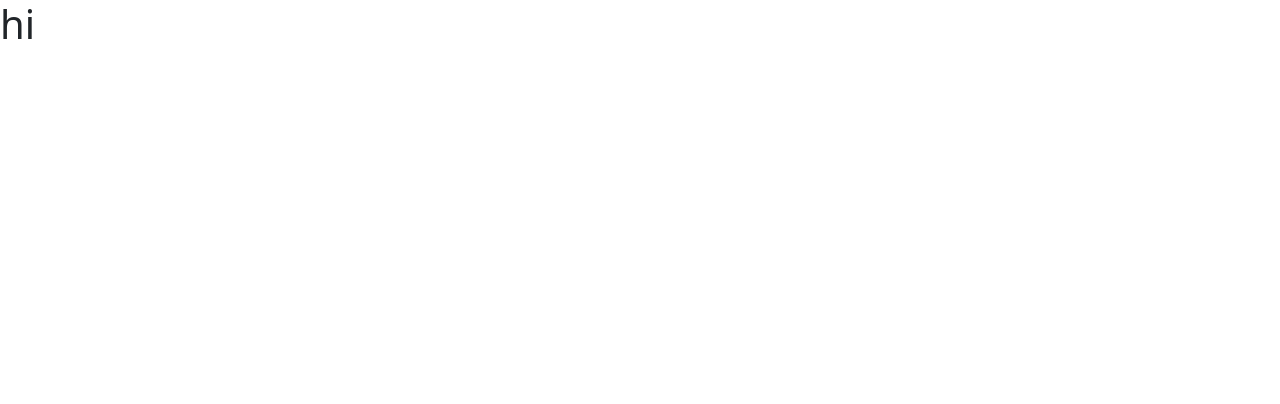
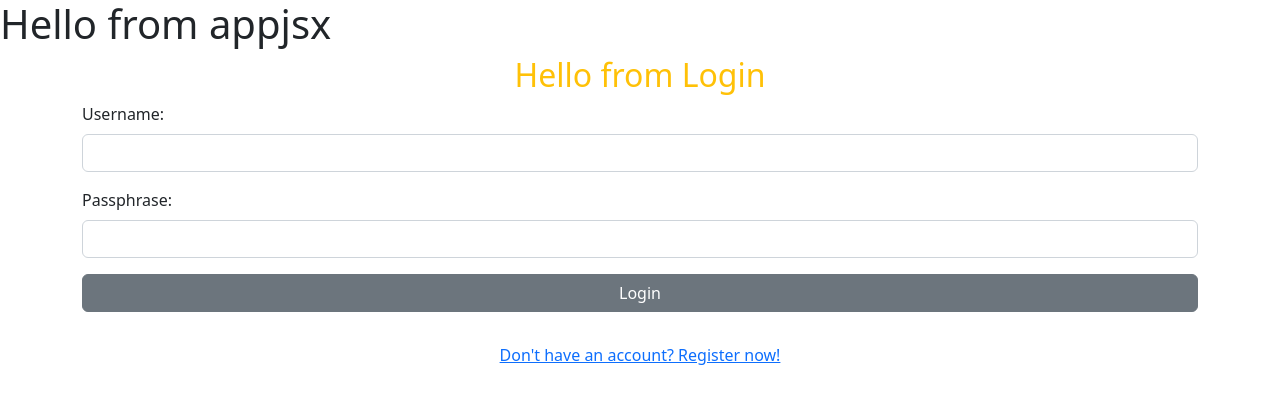
Before and after one commit to trevorerwin/svg-hunter, a React (Create React App) app in the folder client/svg-hunter-app/: page / in a window 1280 px wide. Shown: the top 404 px of the page. Built offline with nearby package versions, Linux system fonts and the light colour scheme.

Commit message:
auth login and signup function

```diff
--- a/client/svg-hunter-app/package.json
+++ b/client/svg-hunter-app/package.json
@@ -6,9 +6,12 @@
     "@testing-library/jest-dom": "^5.16.5",
     "@testing-library/react": "^13.4.0",
     "@testing-library/user-event": "^13.5.0",
+    "bootstrap": "^5.2.3",
     "react": "^18.2.0",
     "react-dom": "^18.2.0",
+    "react-router-dom": "^6.11.2",
     "react-scripts": "5.0.1",
+    "reactstrap": "^9.1.10",
     "web-vitals": "^2.1.4"
   },
   "scripts": {
--- a/client/svg-hunter-app/src/App.css
+++ b/client/svg-hunter-app/src/App.css
@@ -36,3 +36,6 @@
     transform: rotate(360deg);
   }
 }
+.submit-button-login {
+  background-color: ad6ee7
+}
--- a/client/svg-hunter-app/src/App.jsx
+++ b/client/svg-hunter-app/src/App.jsx
@@ -1,10 +1,20 @@
-import logo from './logo.svg';
-import './App.css';
+import React from "react";
+import "./App.css"
+import AuthToggle from "./Auth/AuthToggle";
+import { Route, Routes } from "react-router-dom";
 
 function App() {
-  return (
+
+ return (
     <div>
-      <h1>hi</h1>
+
+
+        <h1>Hello from appjsx</h1>
+
+        <AuthToggle />
+        {/* <Routes>
+        <Route path="/" element={<AuthToggle />} />
+        </Routes> */}
     </div>
   );
 }
--- a/client/svg-hunter-app/src/Auth/AuthToggle.jsx
+++ b/client/svg-hunter-app/src/Auth/AuthToggle.jsx
@@ -0,0 +1,29 @@
+import { useState } from "react";
+import { Button, Col, Container, Row } from "reactstrap";
+import Login from "./Login";
+import Signup from "./Signup";
+
+
+
+const AuthToggle = (props) => {
+  const [showLogin, setShowLogin] = useState(true);
+  return (<Container>
+    <Row>
+      <Col className="d-grid justify-center ">
+        {showLogin ? (
+          <Login updateToken={props.updateToken} />
+        ) : (
+          <Signup updateToken={props.updateToken} />
+        )}
+        <div className="text-center"  >
+
+        <button type="button" className="btn btn-link" onClick={() => setShowLogin(!showLogin)}>{ showLogin ? "Don't have an account? Register now!" : "Already have an account? Login"}</button>
+
+        </div>
+      </Col>
+    </Row>
+  </Container>
+  );
+};
+
+export default AuthToggle
--- a/client/svg-hunter-app/src/Auth/Login.jsx
+++ b/client/svg-hunter-app/src/Auth/Login.jsx
@@ -0,0 +1,87 @@
+import React, { useState } from "react";
+import { useNavigate } from "react-router-dom";
+import { Button, Form, FormGroup, Input, Label } from "reactstrap";
+import "../App.css"
+
+const Login = (props) => {
+  // UseState variables
+  const [Username, setUsername] = useState("");
+  const [Passphrase, setPassphrase] = useState("");
+  //BrowserRouter Hook
+  // const navigate = useNavigate();
+
+  //Functions Here
+  async function handleSubmit(e) {
+    e.preventDefault();
+    //take path from postman
+    let url = `http://localhost:4000/user/login`;
+    //take the body of postman
+    let bodyObject = {
+      Username: Username,
+      Passphrase: Passphrase,
+    };
+
+    let myHeaders = new Headers();
+    myHeaders.append("Content-Type", "application/json");
+
+    const requestOptions = {
+      headers: myHeaders,
+      method: "POST",
+      body: JSON.stringify(bodyObject),
+    };
+
+    try {
+      const response = await fetch(url, requestOptions);
+      const data = await response.json();
+      console.log(data);
+      if (data.message === "passwords matched") {
+        props.updateToken(data.token);
+        //   navigate("/lobby")
+      }
+    } catch (error) {
+      console.error(error.message);
+    }
+  }
+  return (
+    <>
+      <h2 className="text-center text-warning">Hello from Login</h2>
+      {/* Start of Username */}
+        <Form onSubmit={handleSubmit}>
+        <FormGroup>
+          <Label> Username:</Label>
+          <Input
+            value={Username}
+            type="text"
+            required
+            onChange={(e) => setUsername(e.target.value)}
+          ></Input>
+        </FormGroup>
+
+        {/* End of Username */}
+
+        {/* Start of Password */}
+        <FormGroup>
+          <Label>Passphrase:</Label>
+          <Input
+            value={Passphrase}
+            type="password"
+            required
+            onChange={(e) => setPassphrase(e.target.value)}
+          />
+        </FormGroup>
+
+      {/* End of Password */}
+
+      {/* Start of form submit button */}
+      <div   className="d-grid gap-2 mb-4">
+            <Button className= "submit-button-login" type="submit">
+              Login
+            </Button>
+          </div>
+      {/* Eond of form submit button */}
+      </Form>
+    </>
+  );
+};
+
+export default Login;
--- a/client/svg-hunter-app/src/Auth/Signup.jsx
+++ b/client/svg-hunter-app/src/Auth/Signup.jsx
@@ -0,0 +1,114 @@
+import React, { useEffect, useState } from "react";
+import { useNavigate } from "react-router-dom";
+import { Button, Form, FormGroup, Input, Label } from "reactstrap";
+
+// firstName lastName username password
+const Signup = (props) => {
+  // UseState variables on top
+  const [Name, setName] = useState("");
+  const [Email, setEmail] = useState("");
+  const [Username, setUsername] = useState("");
+  const [Passphrase, setPassphrase] = useState("");
+
+
+  // BrowserRouter Navigate
+  // const navigate = useNavigate();
+
+  // Functions Here
+  async function handleSubmit(e) {
+    e.preventDefault();
+    // take path from your postman
+    let url = `http://localhost:4000/user/signup`;
+    // take what works in your postman, copy the body over and set them to the variables
+    let bodyObject = {
+      Name: Name,
+      Email: Email,
+      Username: Username,
+      Passphrase: Passphrase,
+    };
+
+    let myHeaders = new Headers();
+    myHeaders.append("Content-Type", "application/json");
+
+    const requestOptions = {
+      headers: myHeaders,
+      method: "POST",
+      body: JSON.stringify(bodyObject),
+    };
+
+    try {
+      const response = await fetch(url, requestOptions);
+      const data = await response.json();
+      console.log(data);
+      if (data.message === "new user created") {
+        props.updateToken(data.token);
+        // navigate("/lobby");
+      }
+    } catch (error) {
+      console.error(error.message);
+    }
+  }
+
+  return (
+    <>
+      <h2 className="text-center">Please fill out the form below to register</h2>
+      <Form onSubmit={handleSubmit}>
+        {/* Start of Name */}
+        <FormGroup>
+          <Label>Name:</Label>
+          <Input
+            value={Name}
+            onChange={(e) => setName(e.target.value)}
+          />
+        </FormGroup>
+        {/* End of Name */}
+
+        {/* Start of Email */}
+        <FormGroup>
+          <Label>Email:</Label>
+          <Input
+            type="email"
+            required
+            value={Email}
+            onChange={(e) => setEmail(e.target.value)}
+          />
+        </FormGroup>
+        {/* End of Email */}
+
+        {/* Start of Username */}
+        <FormGroup>
+          <Label>Username:</Label>
+          <Input
+            value={Username}
+            type="username"
+            required
+            onChange={(e) => setUsername(e.target.value)}
+          />
+        </FormGroup>
+        {/* End of Username */}
+
+        {/* Start of Password */}
+        <FormGroup>
+          <Label>Passphrase:</Label>
+          <Input
+            value={Passphrase}
+            type="password"
+            required
+            onChange={(e) => setPassphrase(e.target.value)}
+          />
+        </FormGroup>
+        {/* End of Password */}
+
+        {/* Start of form submit button */}
+        <div class="d-grid gap-2 mb-4">
+          <Button type="submit" color="danger">
+            Signup
+          </Button>
+        </div>
+        {/* Eond of form submit button */}
+      </Form>
+    </>
+  );
+};
+
+export default Signup;
--- a/client/svg-hunter-app/src/index.js
+++ b/client/svg-hunter-app/src/index.js
@@ -3,12 +3,14 @@ import ReactDOM from 'react-dom/client';
 import './index.css';
 import App from './App';
 import reportWebVitals from './reportWebVitals';
-import 'bootstrap/dist/css/bootstrap.min.css';
-
+import "bootstrap/dist/css/bootstrap.min.css";
+import { BrowserRouter } from "react-router-dom";
 const root = ReactDOM.createRoot(document.getElementById('root'));
 root.render(
   <React.StrictMode>
-    <App />
+    <BrowserRouter>
+      <App />
+    </BrowserRouter>
   </React.StrictMode>
 );
 
```
Also changed, not shown: 1 other file (tests, documents, lock files or other folders).
